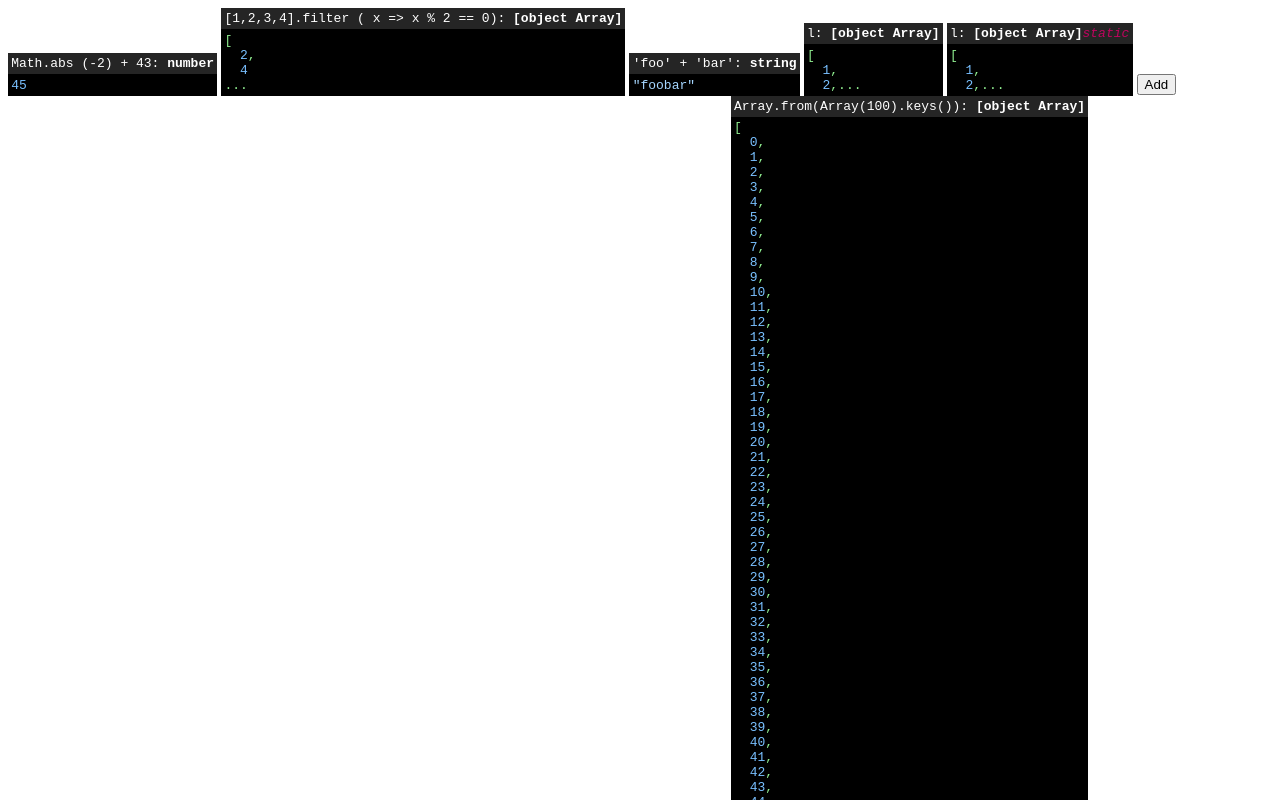
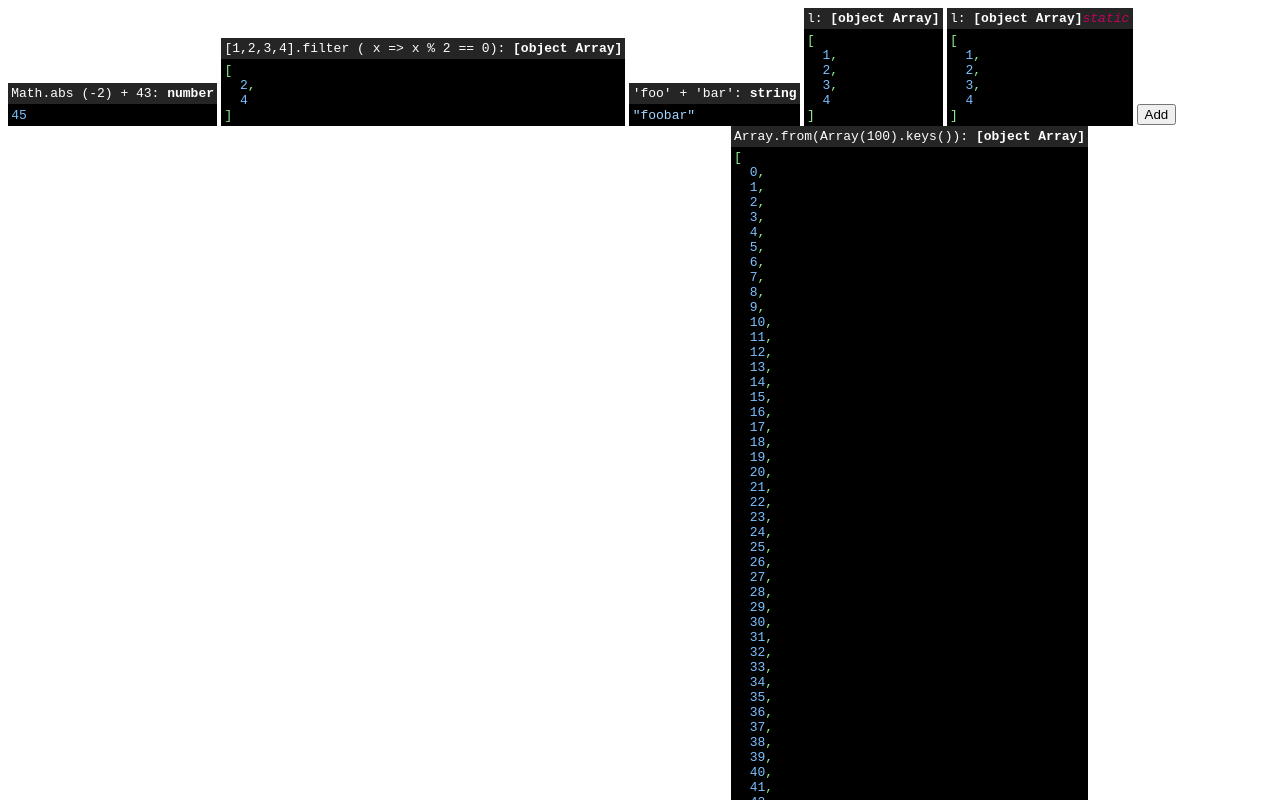
Before and after one commit to flappix/x-dump-alpinejs, a website built with webpack: page dist/index.html in a window 1280 px wide. Shown: the top 800 px of the page. Built offline with nearby package versions, Linux system fonts and the light colour scheme.

Commit message:
config limits

```diff
--- a/dist/index.html
+++ b/dist/index.html
@@ -1,6 +1,6 @@
 <html>
 	<head>
-		<script src="x-dump-alpinejs.min.js" limit="10"></script>
+		<script src="x-dump-alpinejs.min.js"></script>
 		<script defer src="https://cdn.jsdelivr.net/npm/alpinejs@3.x.x/dist/cdn.min.js"></script>
 	</head>
 
```
